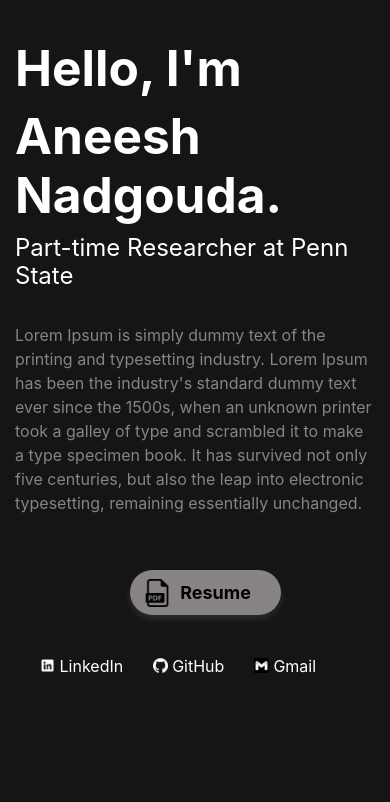
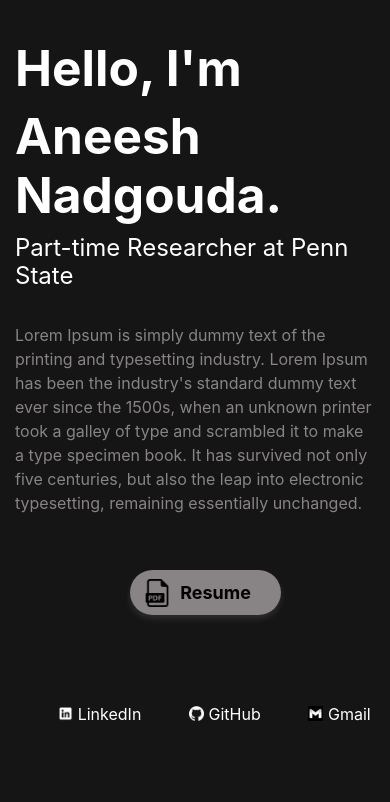
Before and after one commit to AneeshNadgouda/AneeshNadgouda.github.io, a plain HTML site: page index.html in a window 390 px wide. Shown: the top 802 px of the page. Drawn offline with nearby package versions, Linux system fonts and the light colour scheme.

Commit message:
mobile links centered

```diff
--- a/style.css
+++ b/style.css
@@ -169,7 +169,7 @@ p {
 
 #link-small {
   color: #ffffff;
-  margin-left: 25px;
+  margin-left: 12%;
 }
 
 #link2 {
```
Also changed, not shown: index.html (+2 -0 lines).
